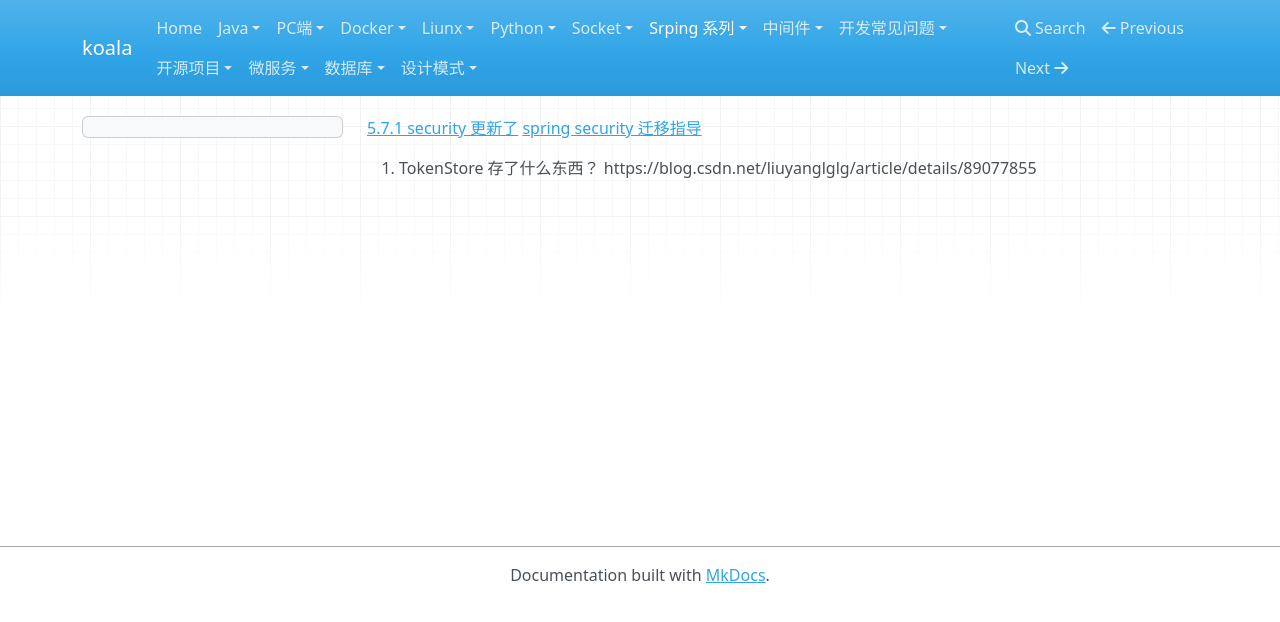
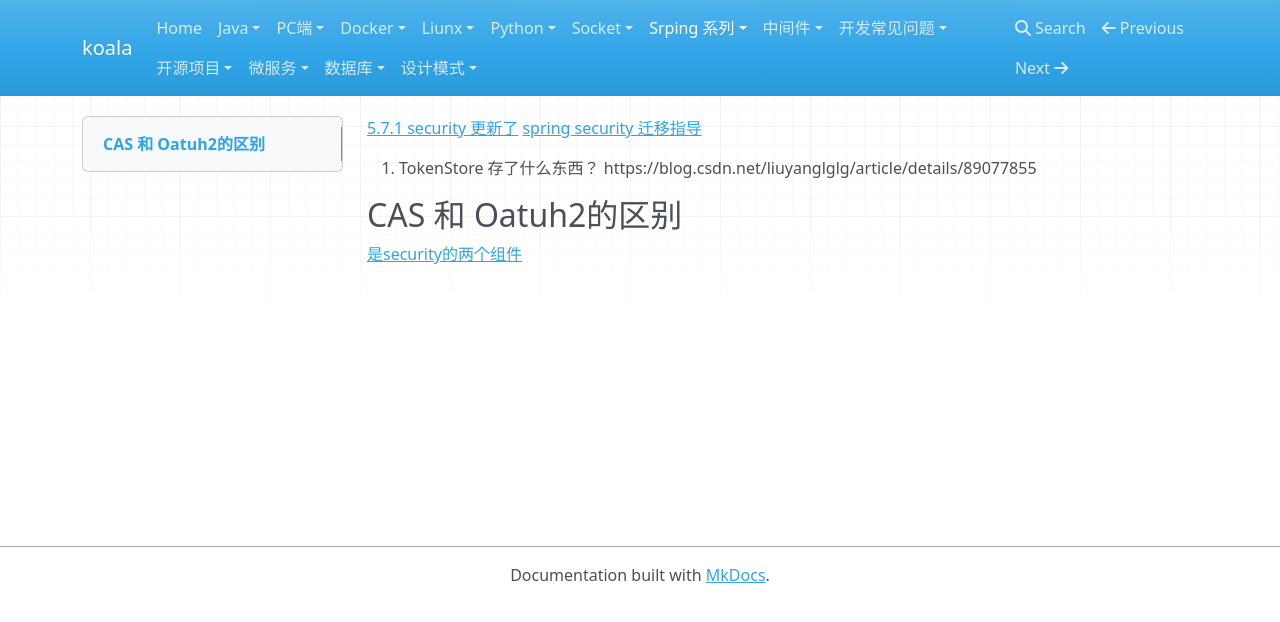
Before and after one commit to Jkoala/blog-source, an MkDocs documentation site: the page built from docs/srping 系列/security/Q&A.md, in a window 1280 px wide. Shown: the top 622 px of the page. Built offline with MkDocs 1.6.1, drawn with Linux system fonts in a browser that asks for light colours; nearby versions of some CDN libraries.

Commit message:
add 添加security 笔记

```diff
--- a/docs/srping 系列/security/Q&A.md
+++ b/docs/srping 系列/security/Q&A.md
@@ -3,3 +3,6 @@
 
 2. TokenStore 存了什么东西？
 https://blog.csdn.net/liuyanglglg/article/details/89077855
+
+## CAS 和 Oatuh2的区别
+[是security的两个组件](notion://www.notion.so/koalacom/%5BCAS%E8%AE%A4%E8%AF%81%E5%92%8COauth2.0%E8%AE%A4%E8%AF%81%E5%AF%B9%E6%AF%94%20-%20%E7%9F%A5%E4%B9%8E%20(zhihu.com)%5D(https://zhuanlan.zhihu.com/p/386550241))
```
Also changed, not shown: docs/srping 系列/security/demo 项目搭建学习.md (added, +3 -0 lines), 1 other file.
